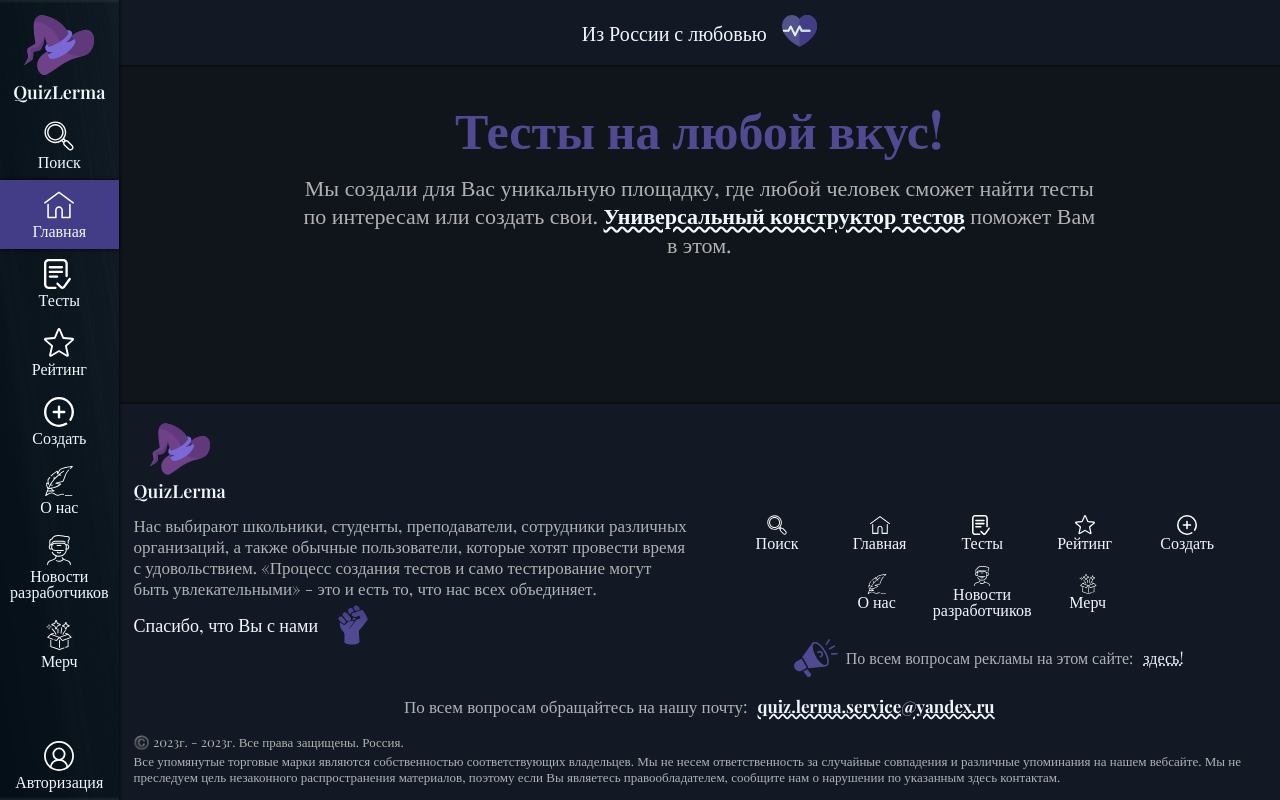
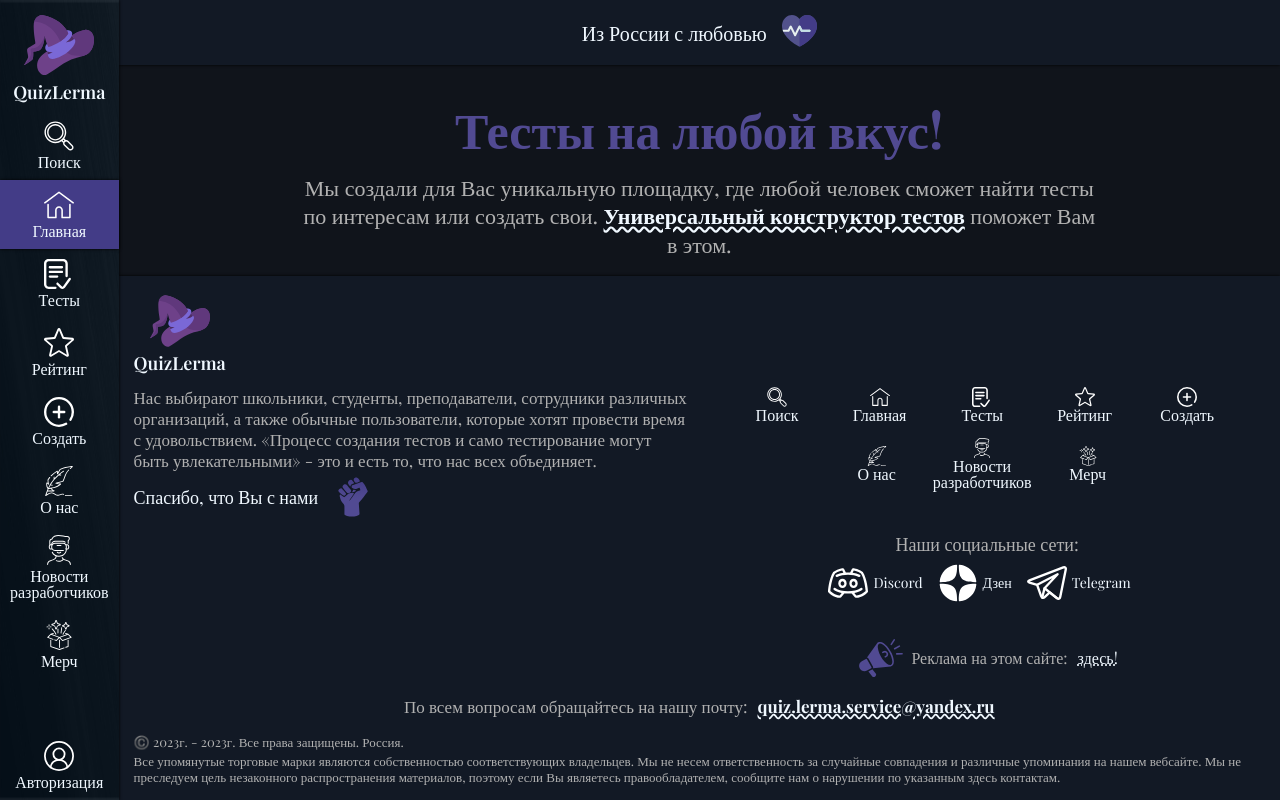
Before and after one commit to VladislavPixel/quiz-lerma, a React (Create React App) app: page / in a window 1280 px wide. Built offline with nearby package versions, Linux system fonts and the light colour scheme; a web font is replaced by a local one.

Commit message:
create social-network-block

```diff
--- a/src/app/components/common/footer.tsx
+++ b/src/app/components/common/footer.tsx
@@ -2,6 +2,7 @@
 import type { IMainMenuElement } from '../../type/main-menu';
 import { LinkMenu } from './link-menu';
 import { Link } from 'react-router-dom';
+import { socialNetworkIterable } from '../../routes';
 
 interface IFooterProps {
 	classesParent: string;
@@ -30,24 +31,25 @@
 					</div>
 					<div className='block-footer__column'>
 						<div className='block-footer__menu-panel-footer footer-menu-panel'>
-							{routesData.map(({ path, title, icon, altIcon, text, _id }, index: number) => {
+							{routesData.map(({ path, title, icon, altIcon, text, _id }: IMainMenuElement, index: number) => {
 								if (index === 0 || index === routesData.length - 1) {
 									return null;
 								}
 
-								return (
-									<div key={_id} className='footer-menu-panel__column'>
-										<LinkMenu classesParent='footer-menu-panel' path={path} title={title} icon={icon} altIcon={altIcon} text={text} type='NavLink' />
-									</div>
-								);
+								return <LinkMenu key={_id} classesParent='footer-menu-panel' path={path} title={title} icon={icon} altIcon={altIcon} text={text} type='NavLink' />;
 							})}
 						</div>
-						<div className='block-footer__social-network'>
-							{/* ДОБАВИТ социальные сети*/}
+						<div title='Подписывайтесь)' className='block-footer__social-network social-network-block'>
+							<div className='social-network-block__title'>Наши социальные сети:</div>
+							<div className='social-network-block__list'>
+								{socialNetworkIterable.map(({ _id, path, altIcon, icon, title, text }: IMainMenuElement) => {
+									return <LinkMenu classesParent='social-network-block' key={_id} type='a:href' title={title} path={path} icon={icon} altIcon={altIcon} text={text} />
+								})}
+							</div>
 						</div>
 						<div className='block-footer__advertisement advertisement-footer'>
 							<img className='advertisement-footer__icon' src='./assets/images/icons/mouthpiece.svg' alt='Иконка рупора.' />
-							<span title='На случай, если вы хотите с нами сотрудничать.' className='advertisement-footer__text'>По всем вопросам рекламы на этом сайте:</span>
+							<span title='На случай, если вы хотите с нами сотрудничать.' className='advertisement-footer__text'>Реклама на этом сайте:</span>
 							<Link className='advertisement-footer__link' to='/advertisement' title='Нажмите, чтобы перейти на страницу рекламы и ознакомиться с нашими условиями.'>здесь!</Link>
 						</div>
 					</div>
--- a/src/app/components/common/link-menu.tsx
+++ b/src/app/components/common/link-menu.tsx
@@ -7,7 +7,7 @@
 	icon: string;
 	altIcon: string;
 	text: string;
-  type: 'NavLink' | 'Link';
+	type: 'NavLink' | 'Link' | 'a:href';
 };
 
 const LinkMenu = ({ classesParent, path, title, icon, altIcon, text, type }: ILinkMenuProps) => {
@@ -17,10 +17,15 @@
 			<img className={`${classesParent}__img`} src={icon} alt={altIcon} />
 			<span className={`${classesParent}__text`}>{text}</span>
 		</NavLink> :
+		type === 'Link' ?
 		<Link className={`${classesParent}__link-menu`} to={path} title={title}>
 			<img className={`${classesParent}__img`} src={icon} alt={altIcon} />
 			<span className={`${classesParent}__text`}>{text}</span>
-    </Link>
+		</Link> :
+		<a rel='noreferrer' target='_blank' className={`${classesParent}__link`} href={path}  title={title}>
+			<img className={`${classesParent}__img`} src={icon} alt={altIcon} />
+			<span className={`${classesParent}__text`}>{text}</span>
+		</a>
 	);
 };
 
--- a/src/app/routes.ts
+++ b/src/app/routes.ts
@@ -9,6 +9,12 @@
 	title: 'Нажмите, чтобы перейти на страницу создания тестов.'
 };
 
+export const socialNetworkIterable: IMainMenuElement[] = [
+	{ _id: 100, path: '#discord', text: 'Discord', altIcon: 'Иконка социальной сети - Discord.', icon: './assets/images/icons/social-network-icons/discord.svg', title: 'Нажмите, чтобы перейти в нашу группу discord.', type: 'a:href' },
+	{ _id: 101, path: '#dzen', text: 'Дзен', altIcon: 'Иконка социальной сети - Дзен.', icon: './assets/images/icons/social-network-icons/yandex-zen.svg', title: 'Нажмите, чтобы перейти на наш канал Дзен.', type: 'a:href' },
+	{ _id: 102, path: '#telegram', text: 'Telegram', altIcon: 'Иконка социальной сети - Telegram.', icon: './assets/images/icons/social-network-icons/telegram.svg', title: 'Нажмите, чтобы перейти в нашу группу Telegram.', type: 'a:href' }
+];
+
 export const logoRoute: IMainMenuElement = {
 	_id: 11,
 	text: 'QuizLerma',
@@ -18,11 +24,7 @@
 	title: 'Нажмите, чтобы перейти на главную страницу или воспользуйтесь выпадающим меню.',
 	hoverMenu: {
 		title: 'Наши соцсети',
-		data: [
-			{ _id: 100, path: '#discord', text: 'Мы присутствуем в Discord', altIcon: 'Иконка социальной сети - Discord.', icon: './assets/images/icons/social-network-icons/discord.svg', title: 'Нажмите, чтобы перейти в нашу группу discord.', type: 'a:href' },
-			{ _id: 101, path: '#dzen', text: 'У нас есть канал на Дзене', altIcon: 'Иконка социальной сети - Дзен.', icon: './assets/images/icons/social-network-icons/yandex-zen.svg', title: 'Нажмите, чтобы перейти на наш канал Дзен.', type: 'a:href' },
-			{ _id: 102, path: '#telegram', text: 'Вы можете найти нас в Telegram', altIcon: 'Иконка социальной сети - Telegram.', icon: './assets/images/icons/social-network-icons/telegram.svg', title: 'Нажмите, чтобы перейти в нашу группу Telegram.', type: 'a:href' }
-		]
+		data: socialNetworkIterable
 	}
 };
 
--- a/src/app/scss/footer-menu-panel.scss
+++ b/src/app/scss/footer-menu-panel.scss
@@ -3,14 +3,12 @@
 	justify-content: center;
 	align-items: center;
 	flex-wrap: wrap;
-	&__column {
-		flex: 0 1 16.65%;
-		margin: 0px 10px 15px 0px;
-	}
 	&__link-menu {
 		display: flex;
 		flex-direction: column;
 		align-items: center;
+		flex: 0 1 16.65%;
+		margin: 0px 10px 15px 0px;
 		img {
 			flex: 0 0 20px;
 			width: 20px;
--- a/src/app/scss/footer.scss
+++ b/src/app/scss/footer.scss
@@ -2,6 +2,9 @@
 	padding: 15px;
 	background-color: $darkBlueBackgroundColor;
 	box-shadow: $blackShadow;
+	&__menu-panel-footer {
+		margin: 0px 0px 30px 0px;
+	}
 	&__copyright {
 		color: $darkGrayColor;
 		margin-bottom: 5px;
@@ -90,6 +93,9 @@
 			height: 50px;
 		}
 	}
+	&__social-network {
+		margin-bottom: 15px;
+	}
 }
 
 .advertisement-footer {
@@ -118,3 +124,38 @@
 		}
 	}
 }
+
+.social-network-block {
+	&__list {
+		display: flex;
+		align-items: center;
+		justify-content: center;
+	}
+	&__title {
+		text-align: center;
+		font-size: 18px;
+		margin-bottom: 10px;
+		color: $darkGrayColor;
+	}
+	&__link {
+		display: flex;
+		align-items: center;
+		margin: 0px 15px 15px 0px;
+		&:hover {
+			.social-network-block__text {
+				color: $basicPurple;
+				text-decoration: $basicPurple  underline;
+			}
+		}
+	}
+	&__img {
+		flex: 0 0 40px;
+		width: 40px;
+		height: 40px;
+		margin-right: 5px;
+	}
+	&__text {
+		color: aliceblue;
+		transition: color 0.3s ease 0s, text-decoration 0.3s ease 0s;
+	}
+}
```
Lines whose indentation alone changed are shown as unchanged.
